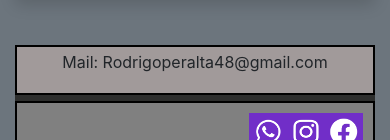
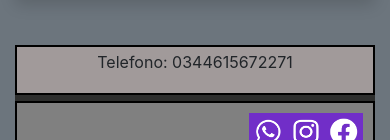
Before and after one commit to RodrigoDjc/Proyecto_final_terminado, a website: page Gestion_de_obras/servicios.index.html in a window 390 px wide. Shown: the part 1625-1765 px from the top of the page. Drawn offline with Linux system fonts and the light colour scheme.

Commit message:
Update servicios.index.html

```diff
--- a/Gestion_de_obras/servicios.index.html
+++ b/Gestion_de_obras/servicios.index.html
@@ -63,8 +63,8 @@
     <footer>
 
              <div class="footer_datos d-flex justify-content-around">
-               <p class="d-none d-sm-block">Telefono: 0344615672271</p>
-               <p>Mail: Rodrigoperalta48@gmail.com</p>
+               <p>Telefono: 0344615672271</p>
+               <p class="d-none d-sm-block">Mail: Rodrigoperalta48@gmail.com</p>
                <p class="d-none d-sm-block">Direccion: 25 de mayo N°364</p>
              </div>
 
```
